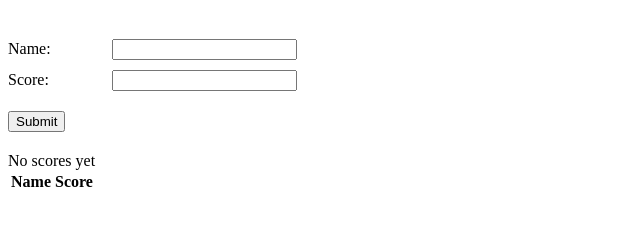
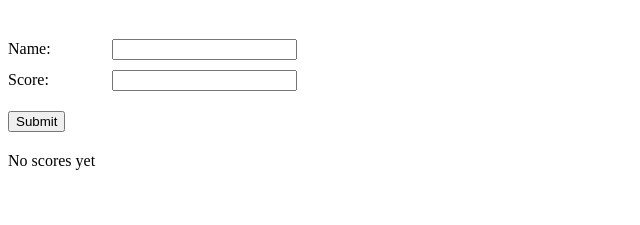
Before and after one commit to acciojob/game-high-scores-Mazhar-54321, a website: page main.html in a window 1280 px wide. Shown: the part 61-286 px from the top of the page, without its empty margins (0-640 px from the left). Drawn offline with Linux system fonts and the light colour scheme.

```diff
--- a/main.html
+++ b/main.html
@@ -18,10 +18,7 @@
       <table>
 
         <tbody class="tbody">
-          <tr>
-            <th>Name</th>
-            <th>Score</th>
-          </tr>
+
         </tbody>
       </table>
     </div>
```
